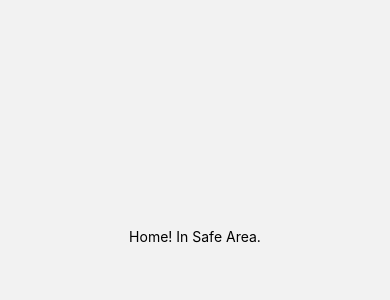
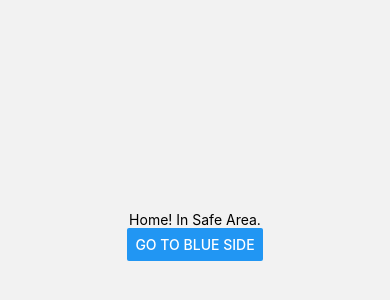
Before and after one commit to ShaliniR8/my-mood, a React Native app in the folder my-mood/: screen /Home in a window 390 px wide. Shown: the part 186-486 px from the top of the page. Built offline with nearby package versions, Linux system fonts and the light colour scheme.

Commit message:
moving from a screen to another

```diff
--- a/my-mood/screens/BluesScrean.js
+++ b/my-mood/screens/BluesScrean.js
@@ -1,7 +1,13 @@
-const BluesScreen = () =>{
-     return (
-          "Bluesscreaan"
-     )
-}
+import React from "react";
+import { Button, Text, SafeAreaView } from "react-native";
+import { useNavigation } from "@react-navigation/native";
+
+const BluesScreen = () => {
+  return (
+    <SafeAreaView  style={{ flex: 1, alignItems: "center", justifyContent: "center" }} >
+      <Text> Blue Side... </Text>
+    </SafeAreaView>
+  );
+};
 
 export default BluesScreen;
--- a/my-mood/screens/HomeScreen.js
+++ b/my-mood/screens/HomeScreen.js
@@ -1,7 +1,6 @@
 import React, {useLayoutEffect} from 'react';
-
 import { StatusBar } from 'expo-status-bar';
-import { Text, SafeAreaView } from 'react-native';
+import { Button, Text, SafeAreaView } from 'react-native';
 import { useNavigation } from '@react-navigation/native';
 
 const HomeScreen = () => {
@@ -16,6 +15,10 @@
        <SafeAreaView style={{ flex: 1, alignItems: 'center', justifyContent: 'center' }}>
          <Text> Home! In Safe Area. </Text>
          <StatusBar style="auto" />
+         <Button
+          title = "Go to Blue Side"
+          onPress={() => nav.navigate('Blues')}
+         />
        </SafeAreaView>
      );
    }
```
